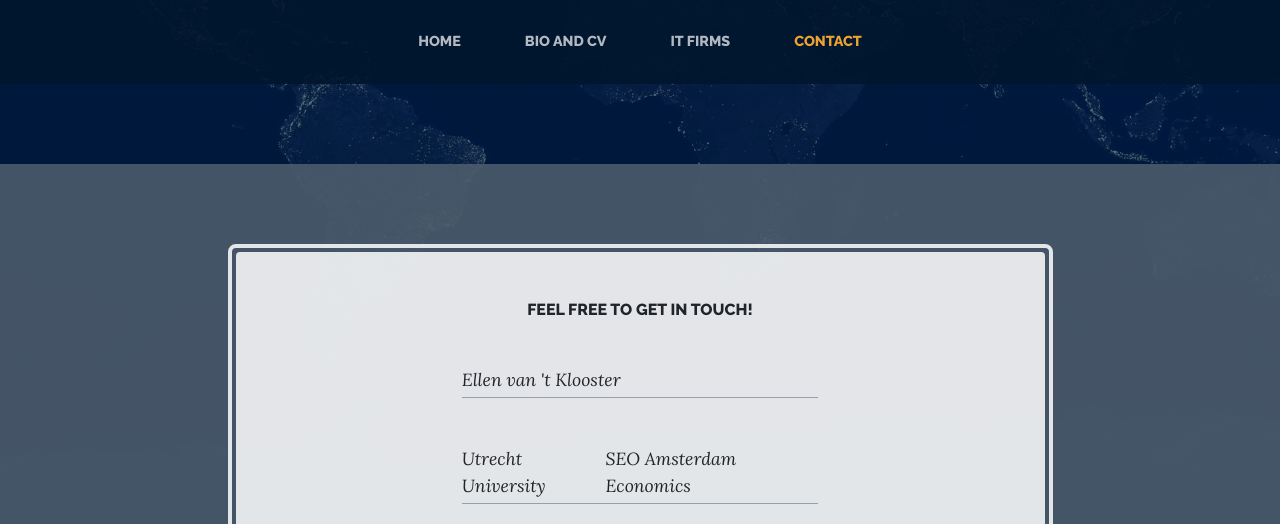
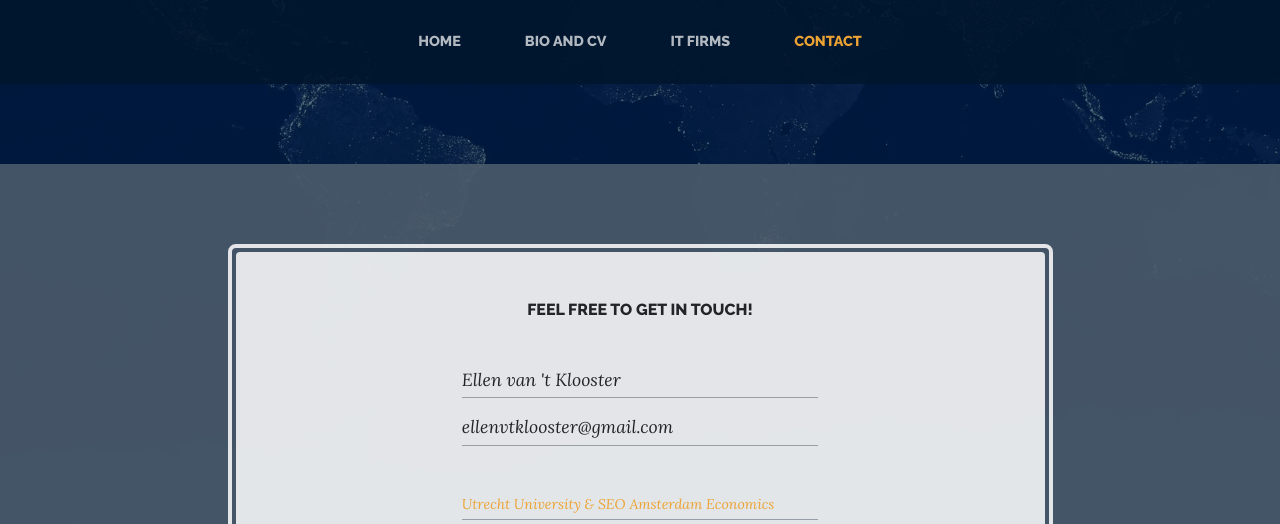
Before and after one commit to ellenvantklooster/ellenvantklooster.github.io, a website: page store.html in a window 1280 px wide. Shown: the part 276-800 px from the top of the page. Drawn offline with Linux system fonts and the light colour scheme.

Commit message:
Updating contact info

```diff
--- a/store.html
+++ b/store.html
@@ -68,13 +68,15 @@
               <ul class="list-unstyled list-hours mb-5 text-left mx-auto">
                 <li class="list-unstyled-item list-hours-item d-flex">
                   Ellen van 't Klooster
-                  <span class="ml-auto"></span>
+                </li>
+                <li class="list-unstyled-item list-hours-item d-flex">
+                  ellenvtklooster@gmail.com
                 </li>
               </ul>
               <ul class="list-unstyled list-hours mb-5 text-left mx-auto">
                 <li class="list-unstyled-item list-hours-item d-flex">
-                  Utrecht University
-                  <span class="ml-auto">SEO Amsterdam Economics</span>
+                  <small>Utrecht University &
+                  SEO Amsterdam Economics</small>
                 </li>
               </ul>
               <p class="address mb-5">
```
